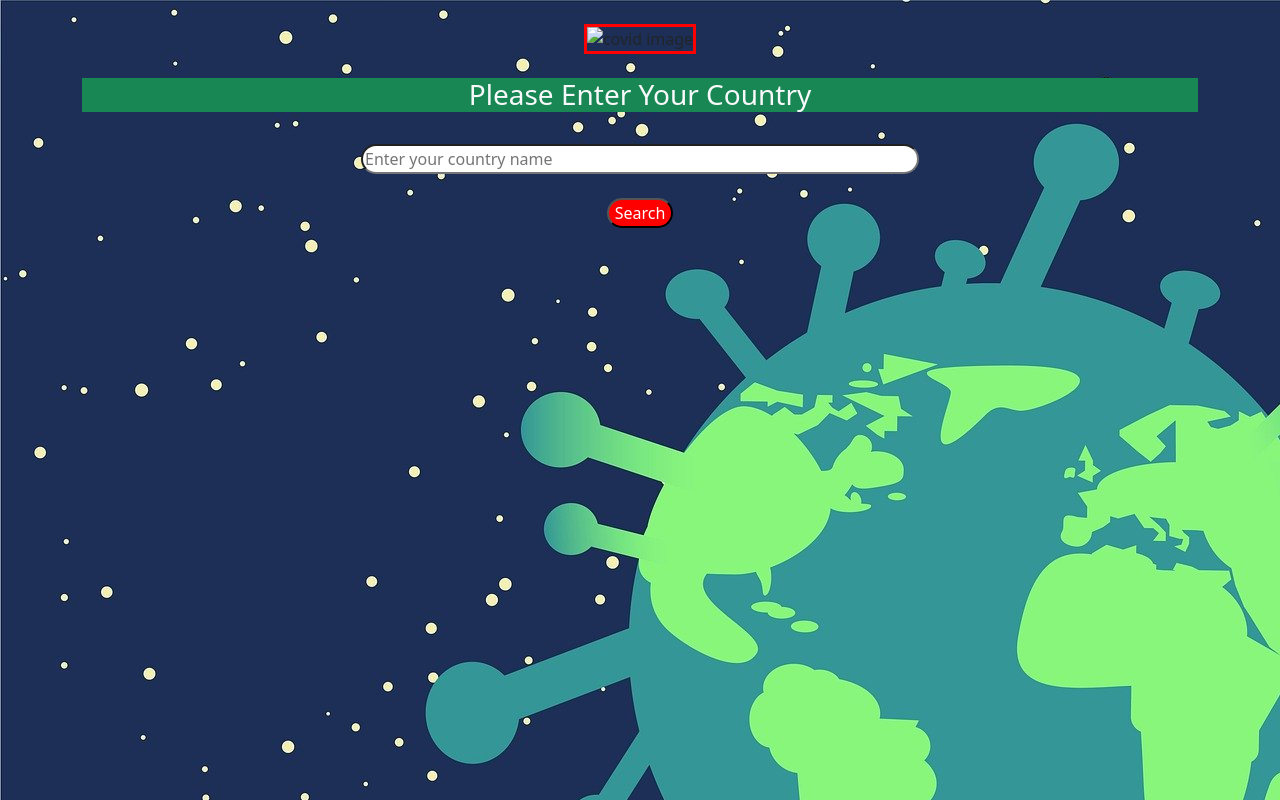
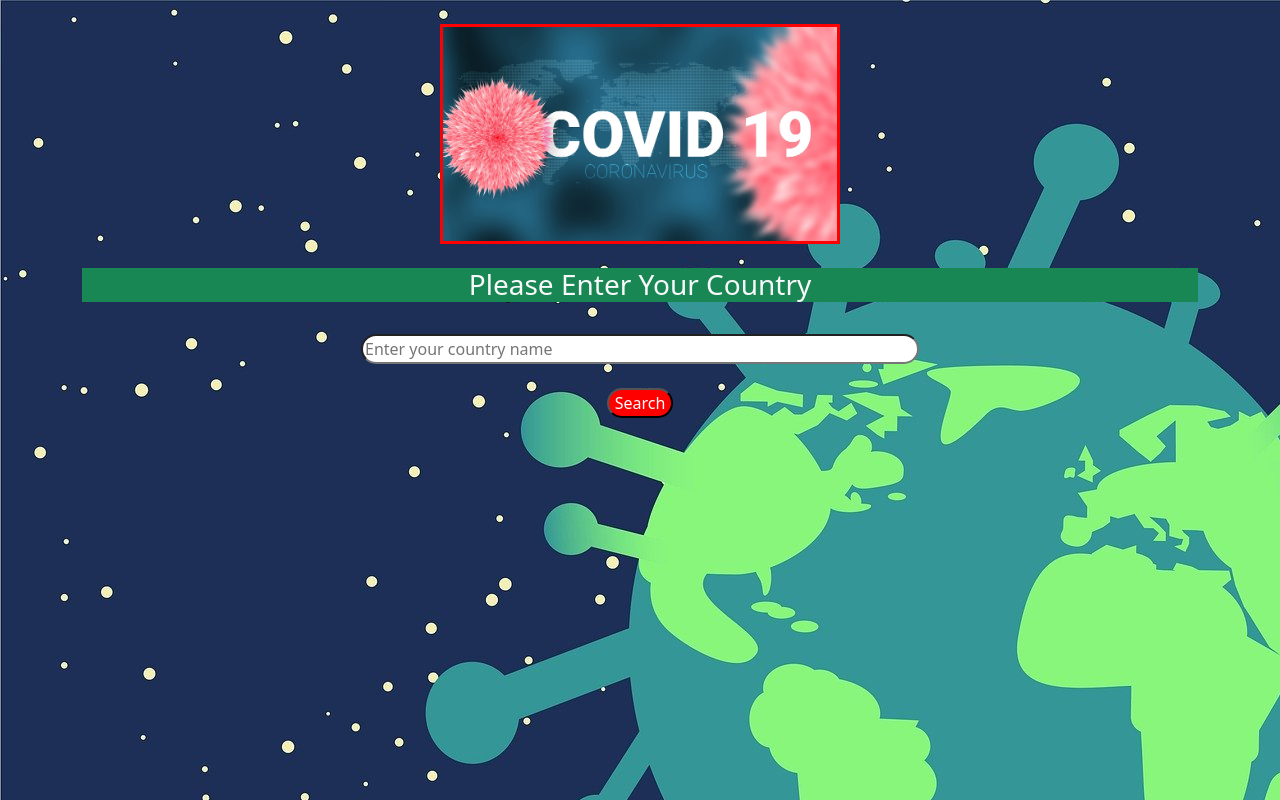
Before and after one commit to iliyasahmedgit/assignment3, a plain HTML site: page index.html in a window 1280 px wide. Drawn offline with nearby package versions, Linux system fonts and the light colour scheme; no server answers.

Commit message:
Update index.html

```diff
--- a/index.html
+++ b/index.html
@@ -11,7 +11,7 @@
 <body>
         <div class="container text-center">
             <br>
-            <img src="assignment 3/covid19.jpg" width="400px" height="220px" alt="covid image" class="image1"> <br> <br>
+            <img src="covid19.jpg" width="400px" height="220px" alt="covid image" class="image1"> <br> <br>
             <h3 class="bg-success text-light">Please Enter Your Country </h3> <br>
 
             <input type="text" id="search-box" class="search-box" placeholder="Enter your country name"><br> <br>
```
